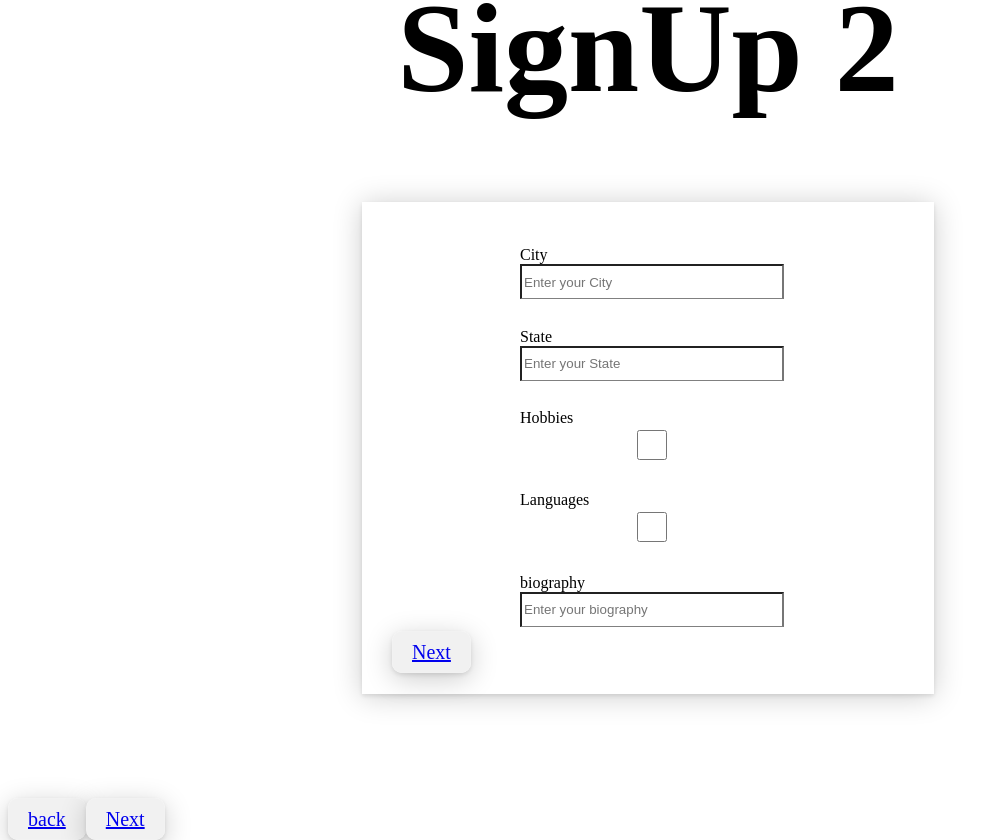
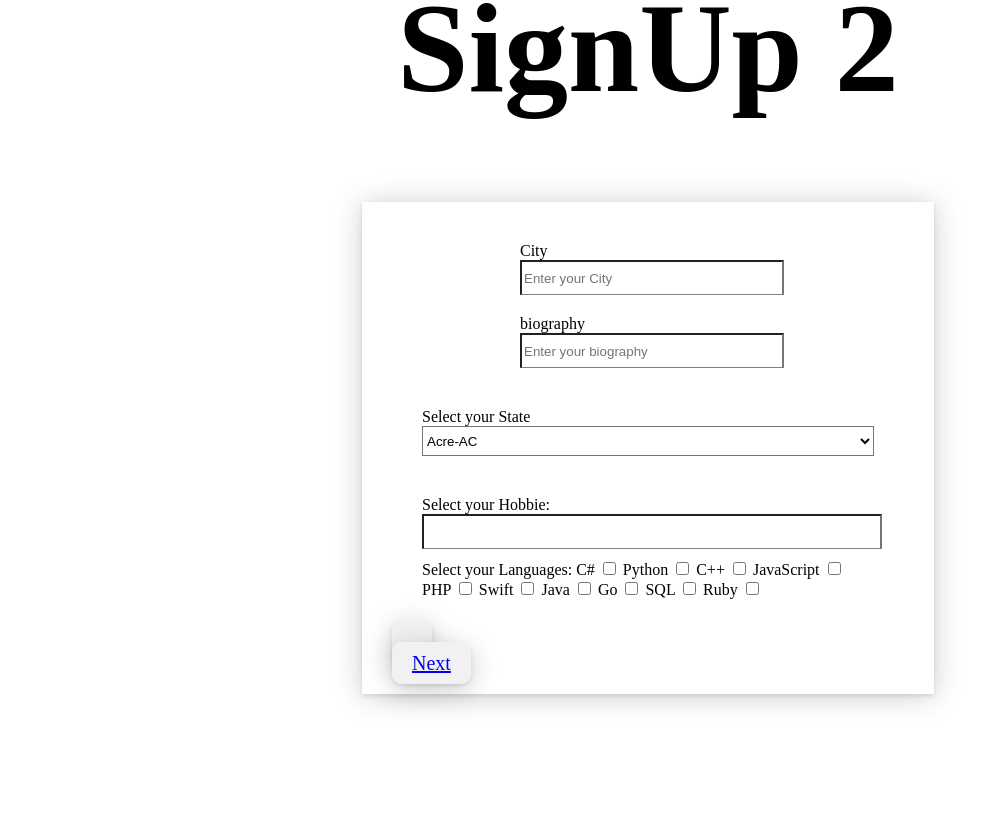
Before and after one commit to RenatoChagas-M/FormularioC, a Vue app: page /FSecond in a window 1280 px wide. Shown: the whole page, without its empty margins (0-1001 px from the left). Built offline with nearby package versions, Linux system fonts and the light colour scheme; the HTML template or start-up script is replaced by a standard one.

Commit message:
chore: refactoring FSecond inputs

```diff
--- a/src/components/BodyForms.vue
+++ b/src/components/BodyForms.vue
@@ -1,5 +1,4 @@
 <script setup>
-import ButtonForms from "./ButtonNext.vue";
 import InputsForm from "./InputsForm.vue";
 import {defineProps } from "vue";
 
@@ -22,11 +21,13 @@ defineProps([
           :required="item.required"
           :index="index"
         />
+        <slot name="ckS">
+
+        </slot>
       </div>
+      <slot name="button">
 
-      <div class="btnDiv">
-        <ButtonForms btnTittle="Next" router="/FSecond" />
-      </div>
+      </slot>
     </form>
   </main>
 </template>
--- a/src/components/ButtonBack.vue
+++ b/src/components/ButtonBack.vue
@@ -1,12 +1,12 @@
 <script setup>
 defineProps({
-    btnTittle: String,
-    router: String,
+    btnTittle2: String,
+    router2: String,
 })
 </script>
 
 <template>
-    <RouterLink :to="router" class="btn">{{ btnTittle }}</RouterLink>
+    <RouterLink :to="router2" class="btn">{{ btnTittle2 }}</RouterLink>
 </template>
 
 <style scoped>
@@ -19,7 +19,7 @@ defineProps({
 }
 
 .btn {
-    padding: 10px 20px;
+  padding: 10px 20px;
   background-color: #f1f1f1;
   border: none;
   border-radius: 10px;
--- a/src/stores/form.js
+++ b/src/stores/form.js
@@ -13,15 +13,16 @@ export const useInfoStore = defineStore('Info', () => {
 
     const Info2 = ref([
     {label: "City", type: "text", placeholder: "Enter your City", required: 'true', result: ''},
-    {label: "State", type: "select", placeholder: "Enter your State", required: 'true', result: ''},
-    {label: "Hobbies", type: "checkbox", placeholder: "Enter your Hobbies", required: 'true', result: ''},
-    {label: "Languages", type: "checkbox", placeholder: "Enter your Languages", required: 'true', result: ''},
-    {label: "biography", type: "textarea", placeholder: "Enter your biography", required: 'true', result: ''},
+    {label: "biography", type: "textarea", placeholder: "Enter your biography", result: ''},
     ])
+
+    const ck_S_Info = ref({
+      hobbies:"",
+      languages:[""],
+      state:'',
+    })
 
     const allInfo = ref([...Info.value, ...Info2.value])
 
-  const showInfo = ref(false)
-
-  return { Info, Info2, allInfo,  showInfo }
+  return { Info, Info2, allInfo, ck_S_Info }
 })
--- a/src/views/FFirst.vue
+++ b/src/views/FFirst.vue
@@ -6,15 +6,17 @@ import ButtonNext from "@/components/ButtonNext.vue";
 import { useInfoStore } from "@/stores/form";
 
 const infoStore = useInfoStore();
-
 </script>
 
 <template>
   <TittlePage tittle="SignUp" />
-  <Forms :array="infoStore.Info" />
-  <div class="btn">
-    <ButtonNext btnTittle="Next" router="/FSecond" />
-  </div>
+  <Forms :array="infoStore.Info">
+    <template #button>
+      <div class="flex justify-end">
+        <ButtonNext btnTittle="Next" router="/FSecond" />
+      </div>
+    </template>
+  </Forms>
 </template>
 
 <style scoped></style>
--- a/src/views/FProfile.vue
+++ b/src/views/FProfile.vue
@@ -16,7 +16,7 @@ const infoStore = useInfoStore();
                 </i>
             </div>
             <div class="flex justify-center items-center p-10">
-                <ButtonBack btnTittle="Back" router="/FSecond" />
+                <ButtonBack btnTittle2="Back" router2="/FSecond" />
             </div>
         </div>
     </main>
--- a/src/views/FSecond.vue
+++ b/src/views/FSecond.vue
@@ -1,26 +1,157 @@
 <script setup>
-import TittlePage from '../components/TittlePage.vue'
-import Forms from '@/components/BodyForms.vue'
-import ButtonNext from '@/components/ButtonNext.vue'
-import ButtonBack from '@/components/ButtonBack.vue'
+import TittlePage from "../components/TittlePage.vue";
+import Forms from "@/components/BodyForms.vue";
+import ButtonNext from "@/components/ButtonNext.vue";
+import ButtonBack from "@/components/ButtonBack.vue";
 
-import { useInfoStore } from '@/stores/form'
+import { ref } from "vue";
+import { useInfoStore } from "@/stores/form";
+
+const States = ref([
+  { name: "Acre", sigla: "AC" },
+  { name: "Alagoas", sigla: "AL" },
+  { name: "Amapá", sigla: "AP" },
+  { name: "Amazonas", sigla: "AM" },
+  { name: "Bahia", sigla: "BA" },
+  { name: "Ceará", sigla: "CE" },
+  { name: "Distrito Federal", sigla: "DF" },
+  { name: "Espírito Santo", sigla: "ES" },
+  { name: "Goiás", sigla: "GO" },
+  { name: "Maranhão", sigla: "MA" },
+  { name: "Mato Grosso", sigla: "MT" },
+  { name: "Mato Grosso do Sul", sigla: "MS" },
+  { name: "Minas Gerais", sigla: "MG" },
+  { name: "Pará", sigla: "PA" },
+  { name: "Paraíba", sigla: "PB" },
+  { name: "Paraná", sigla: "PR" },
+  { name: "Pernambuco", sigla: "PE" },
+  { name: "Piauí", sigla: "PI" },
+  { name: "Rio de Janeiro", sigla: "RJ" },
+  { name: "Rio Grande do Norte", sigla: "RN" },
+  { name: "Rio Grande do Sul", sigla: "RS" },
+  { name: "Rondônia", sigla: "RO" },
+  { name: "Roraima", sigla: "RR" },
+  { name: "Santa Catarina", sigla: "SC" },
+  { name: "São Paulo", sigla: "SP" },
+  { name: "Sergipe", sigla: "SE" },
+  { name: "Tocantins", sigla: "TO" },
+  { name: "Estrangeiro", sigla: "EX" },
+]);
+
+const languages = ref([
+  " C#",
+  " Python",
+  " C++",
+  " JavaScript",
+  " PHP",
+  " Swift",
+  " Java",
+  " Go",
+  " SQL",
+  " Ruby",
+]);
 
 const infoStore = useInfoStore();
-
-console.log(infoStore.Info2);
-
 </script>
 
 <template>
   <TittlePage tittle="SignUp 2" />
-  <Forms :array="infoStore.Info2"/>
-  <div>
-    <ButtonBack btnTittle="back" router="/"/>
-    <ButtonNext btnTittle="Next" router="/FProfile"/>
-</div>
+  <Forms :array="infoStore.Info2">
+    <template #ckS>
+      <div class="form">
+        <div class="state">
+          <div>
+            <label for="">Select your State</label>
+          </div>
+          <select class="state-ipt">
+            <option v-for="(item, index) in States" :key="index" :value="item.name">
+              {{ item.name }}-{{ item.sigla }}
+            </option>
+          </select>
+        </div>
+
+        <div class="hobbies">
+          <label for="">Select your Hobbie:</label>
+          <input type="text" v-model="infoStore.hobbies" />
+        </div>
+
+        <div class="flex flex-col">
+          <label for="">Select your Languages:</label>
+          <label
+            v-for="(item, index) of languages"
+            :key="index"
+            class="flex flex-row items-center">
+            {{ item }}
+            <input type="checkbox" v-model="infoStore.languages" :value="item" />
+          </label>
+
+        </div>
+      </div>
+    </template>
+    <template #button>
+      <div class="flex flex-col justify-between">
+        <div>
+          <ButtonBack btnTittle="back" router2="/" />
+        </div>
+      </div>
+      <div>
+        <ButtonNext btnTittle="Next" router="/FProfile" />
+      </div>
+    </template>
+  </Forms>
 </template>
 
 <style scoped>
+.form {
+  display: flex;
+  height: 100%;
+  width: 100%;
+  flex-direction: column;
+  padding: 30px;
+}
+
+.ipt {
+  display: flex;
+  align-items: center;
+  justify-content: center;
+  flex-wrap: wrap;
+  height: 100%;
+  width: 100%;
+}
+
+.state {
+  display: flex;
+  flex-direction: column;
+  padding-bottom: 30px;
+}
+
+.hobbies
+>  input {
+  width: 100%;
+  height: 30px;
+  background: none;
+  border-bottom: 1px solid gray;
+}
+
+.hobbies {
+  display: flex;
+  flex-direction: column;
+  padding: 10px 0px;
+}
+
+.iptDiv > input:focus {
+  border: 0px;
+}
+
+.state-ipt {
+  width: 100%;
+  height: 30px;
+  background: none;
+}
+
+.languages {
+  display: flexq;
+}
+
 
 </style>
```
